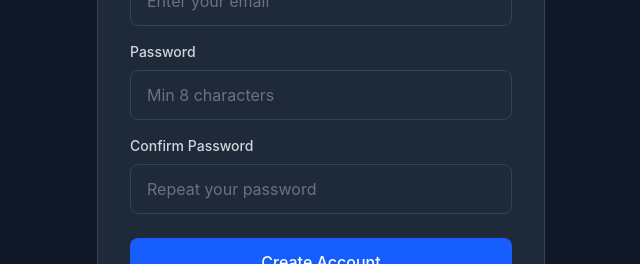
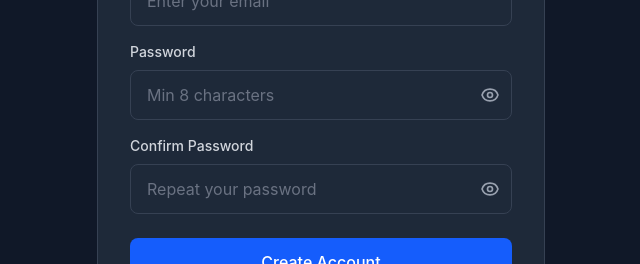
Before and after one commit to serenedev6/rag-sql-app, a React (Vite) app in the folder frontend/: page /register in a window 1280 px wide. Shown: the part 396-660 px from the top of the page, without its empty margins (319-959 px from the left). Built offline with nearby package versions, Linux system fonts and the light colour scheme; no server answers.

Commit message:
Add password strength indicator and show/hide toggle

```diff
--- a/frontend/src/components/ui/Input.tsx
+++ b/frontend/src/components/ui/Input.tsx
@@ -1,3 +1,5 @@
+import { useState } from 'react'
+
 interface InputProps {
   type?: string
   value: string
@@ -6,6 +8,7 @@ interface InputProps {
   placeholder?: string
   disabled?: boolean
   className?: string
+  showPasswordToggle?: boolean  // New prop
 }
 
 export const Input = ({
@@ -16,10 +19,18 @@ export const Input = ({
   placeholder,
   disabled,
   className = '',
+  showPasswordToggle = false,
 }: InputProps) => {
+  const [showPassword, setShowPassword] = useState(false)
+
+  const inputType = showPasswordToggle && type === 'password'
+    ? (showPassword ? 'text' : 'password')
+    : type
+
   return (
+    <div className="relative">
       <input
-      type={type}
+        type={inputType}
         value={value}
         onChange={(e) => onChange(e.target.value)}
         onKeyPress={onKeyPress}
@@ -32,8 +43,30 @@ export const Input = ({
           focus:outline-none focus:border-blue-500
           disabled:opacity-50 disabled:cursor-not-allowed
           transition-colors duration-200
+          ${showPasswordToggle ? 'pr-12' : ''}
           ${className}
         `}
       />
+
+      {showPasswordToggle && type === 'password' && (
+        <button
+          type="button"
+          onClick={() => setShowPassword(!showPassword)}
+          className="absolute right-3 top-1/2 -translate-y-1/2 text-gray-400 hover:text-gray-300 transition-colors"
+          disabled={disabled}
+        >
+          {showPassword ? (
+            <svg className="w-5 h-5" fill="none" stroke="currentColor" viewBox="0 0 24 24">
+              <path strokeLinecap="round" strokeLinejoin="round" strokeWidth={2} d="M13.875 18.825A10.05 10.05 0 0112 19c-4.478 0-8.268-2.943-9.543-7a9.97 9.97 0 011.563-3.029m5.858.908a3 3 0 114.243 4.243M9.878 9.878l4.242 4.242M9.88 9.88l-3.29-3.29m7.532 7.532l3.29 3.29M3 3l3.59 3.59m0 0A9.953 9.953 0 0112 5c4.478 0 8.268 2.943 9.543 7a10.025 10.025 0 01-4.132 5.411m0 0L21 21" />
+            </svg>
+          ) : (
+            <svg className="w-5 h-5" fill="none" stroke="currentColor" viewBox="0 0 24 24">
+              <path strokeLinecap="round" strokeLinejoin="round" strokeWidth={2} d="M15 12a3 3 0 11-6 0 3 3 0 016 0z" />
+              <path strokeLinecap="round" strokeLinejoin="round" strokeWidth={2} d="M2.458 12C3.732 7.943 7.523 5 12 5c4.478 0 8.268 2.943 9.542 7-1.274 4.057-5.064 7-9.542 7-4.477 0-8.268-2.943-9.542-7z" />
+            </svg>
+          )}
+        </button>
+      )}
+    </div>
   )
 }
--- /dev/null
+++ b/frontend/src/components/ui/PasswordStrength.tsx
@@ -0,0 +1,54 @@
+interface PasswordStrengthProps {
+  password: string
+}
+
+export const PasswordStrength = ({ password }: PasswordStrengthProps) => {
+  const calculateStrength = (pwd: string): { score: number; label: string; color: string } => {
+    let score = 0
+
+    if (pwd.length === 0) return { score: 0, label: '', color: '' }
+
+    // Length
+    if (pwd.length >= 8) score++
+    if (pwd.length >= 12) score++
+
+    // Character types
+    if (/[a-z]/.test(pwd)) score++  // lowercase
+    if (/[A-Z]/.test(pwd)) score++  // uppercase
+    if (/[0-9]/.test(pwd)) score++  // numbers
+    if (/[^a-zA-Z0-9]/.test(pwd)) score++  // special chars
+
+    // Determine strength
+    if (score <= 2) return { score: 1, label: 'Weak', color: 'bg-red-500' }
+    if (score <= 4) return { score: 2, label: 'Fair', color: 'bg-yellow-500' }
+    if (score <= 5) return { score: 3, label: 'Good', color: 'bg-blue-500' }
+    return { score: 4, label: 'Strong', color: 'bg-green-500' }
+  }
+
+  const { score, label, color } = calculateStrength(password)
+
+  if (!password) return null
+
+  return (
+    <div className="mt-2">
+      <div className="flex gap-1 mb-1">
+        {[1, 2, 3, 4].map((level) => (
+          <div
+            key={level}
+            className={`h-1 flex-1 rounded-full transition-colors ${
+              level <= score ? color : 'bg-gray-700'
+            }`}
+          />
+        ))}
+      </div>
+      <p className="text-xs text-gray-400">
+        Password strength: <span className={`font-medium ${
+          score === 1 ? 'text-red-400' :
+          score === 2 ? 'text-yellow-400' :
+          score === 3 ? 'text-blue-400' :
+          'text-green-400'
+        }`}>{label}</span>
+      </p>
+    </div>
+  )
+}
--- a/frontend/src/pages/LoginPage.tsx
+++ b/frontend/src/pages/LoginPage.tsx
@@ -102,6 +102,7 @@ export const LoginPage = () => {
                 onKeyPress={handleKeyPress}
                 placeholder="Enter your password"
                 disabled={isLoading}
+                showPasswordToggle={true}  // ← Add this
               />
             </div>
           </div>
--- a/frontend/src/pages/RegisterPage.tsx
+++ b/frontend/src/pages/RegisterPage.tsx
@@ -4,6 +4,8 @@ import { authAPI } from '../services/api'
 import { useAuthStore } from '../store/authStore'
 import { Button } from '../components/ui/Button'
 import { Input } from '../components/ui/Input'
+import { PasswordStrength } from '../components/ui/PasswordStrength'  // ← Add import
+
 
 export const RegisterPage = () => {
   const [username, setUsername] = useState('')
@@ -116,7 +118,9 @@ export const RegisterPage = () => {
                 onKeyPress={handleKeyPress}
                 placeholder="Min 8 characters"
                 disabled={isLoading}
+                showPasswordToggle={true}  // ← Add this
               />
+              <PasswordStrength password={password} />  {/* ← Add this */}
             </div>
 
             <div>
@@ -130,6 +134,7 @@ export const RegisterPage = () => {
                 onKeyPress={handleKeyPress}
                 placeholder="Repeat your password"
                 disabled={isLoading}
+                showPasswordToggle={true}  // ← Add this
               />
             </div>
           </div>
```
Lines whose indentation alone changed are shown as unchanged.
